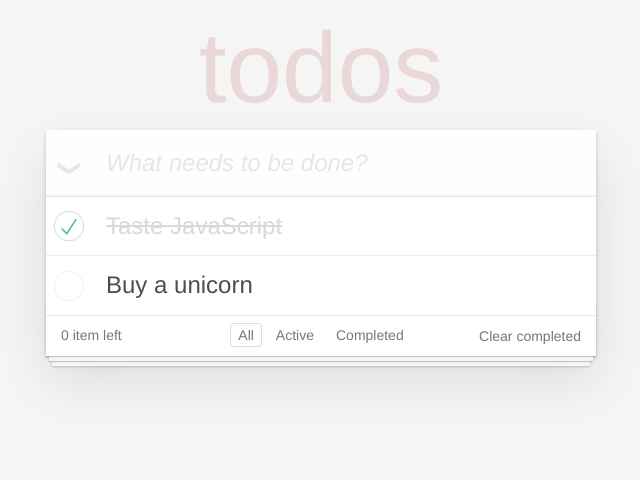
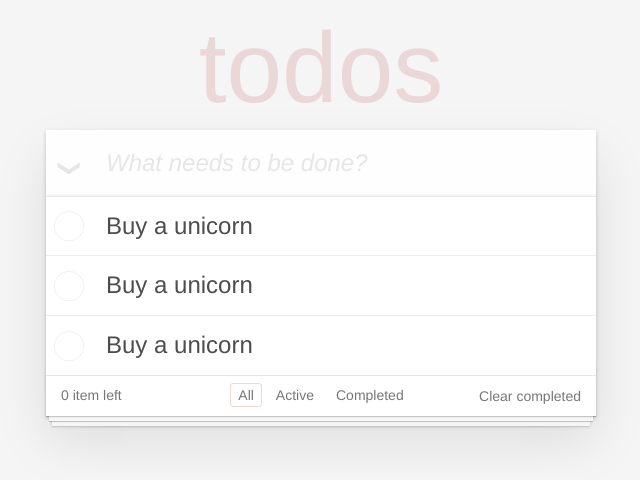
Before and after one commit to WomenWhoCodeCincy/2018-july-react-intro, a React (Create React App) app: page / in a window 1280 px wide. Shown: the top 480 px of the page, without its empty margins (319-959 px from the left). Built offline with nearby package versions, Linux system fonts and the light colour scheme.

Commit message:
Step 3 - Part 4 - Rendering a list

```diff
--- a/src/Todos.js
+++ b/src/Todos.js
@@ -2,20 +2,16 @@ import React, { Component } from 'react';
 
 class Todos extends Component {
   render() {
+    const todos = [
+      {},
+      {},
+      {},
+    ];
+
     return (
       <ul className="todo-list">
-        {/* These are here just to show the structure of the list items */}
-        {/* List items should get the class `editing` when editing and `completed` when marked as completed */}
-        <li className="completed">
-          <div className="view">
-            <input className="toggle" type="checkbox" checked />
-            <label>Taste JavaScript</label>
-            <button className="destroy"></button>
-          </div>
-
-          <input className="edit" value="Create a TodoMVC template" />
-        </li>
-
+        {
+          todos.map((todo) => (
             <li>
               <div className="view">
                 <input className="toggle" type="checkbox" />
@@ -24,6 +20,8 @@ class Todos extends Component {
               </div>
               <input className="edit" value="Rule the web" />
             </li>
+          ))
+        }
       </ul>
     );
   }
```
Lines whose indentation alone changed are shown as unchanged.
